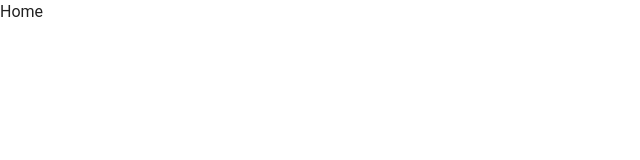
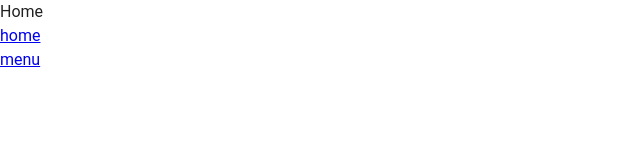
Before and after one commit to lowbrain/pwa-vue-ts, a Vue app: page / in a window 1280 px wide. Shown: the top 160 px of the page, without its empty margins (0-640 px from the left). Built offline with nearby package versions, Linux system fonts and the light colour scheme.

Commit message:
protocol_handlerのテストなんだが・・・

```diff
--- a/src/views/HomeView.vue
+++ b/src/views/HomeView.vue
@@ -12,5 +12,7 @@ console.log("HomeView");
 
 <template>
   <span>Home</span>
+  <a href="web+pwavuets://">home</a>
+  <a href="web+pwavuets://menu">menu</a>
   <ReloadPrompt @continue="loaded" />
 </template>
--- a/vite.config.ts
+++ b/vite.config.ts
@@ -26,7 +26,7 @@ export default defineConfig({
         protocol_handlers: [
           {
             protocol: "web+pwavuets",
-            url: "./%s",
+            url: "%s",
           },
         ],
         icons: [
```
